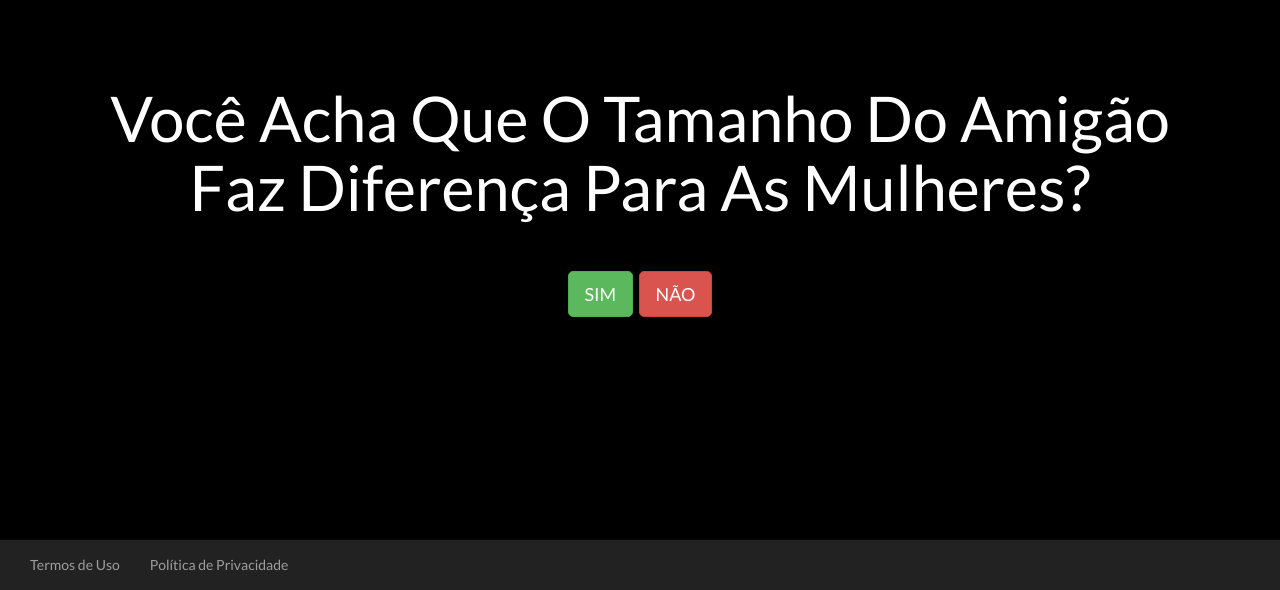
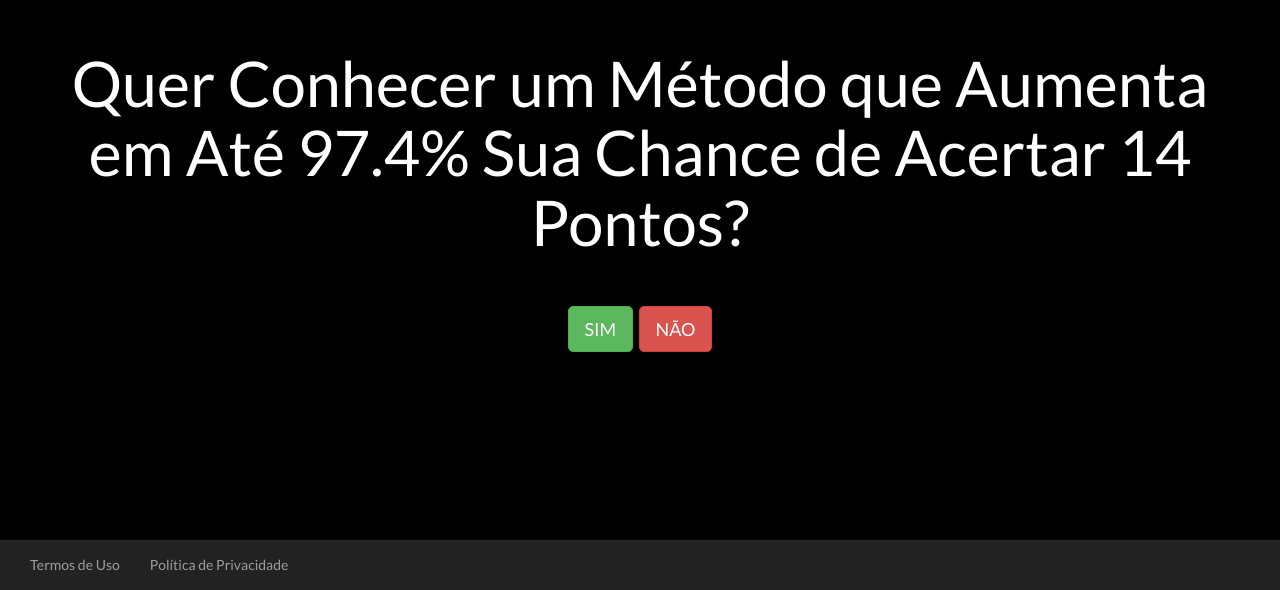
Before and after one commit to noticiadodia/questionario2, a plain HTML site: page index.html in a window 1280 px wide. Shown: the part 210-800 px from the top of the page. Drawn offline with nearby package versions, Linux system fonts and the light colour scheme.

Commit message:
Update index.html

```diff
--- a/index.html
+++ b/index.html
@@ -34,7 +34,7 @@
       <div class="container">
         <div class="row">
           <div class="col-md-12 text-center">
-            <h1 class="branco">Você Acha Que O Tamanho Do Amigão Faz Diferença Para As Mulheres?</h1>
+            <h1 class="branco">Quer Conhecer um Método que Aumenta em Até 97.4% Sua Chance de Acertar 14 Pontos?</h1>
             <br>
             <br>
             <a class="btn btn-lg btn-success" href="https://topnoticia.github.io/delay-app/?src=quiz-ka-02-sim">SIM</a>&nbsp;
```
